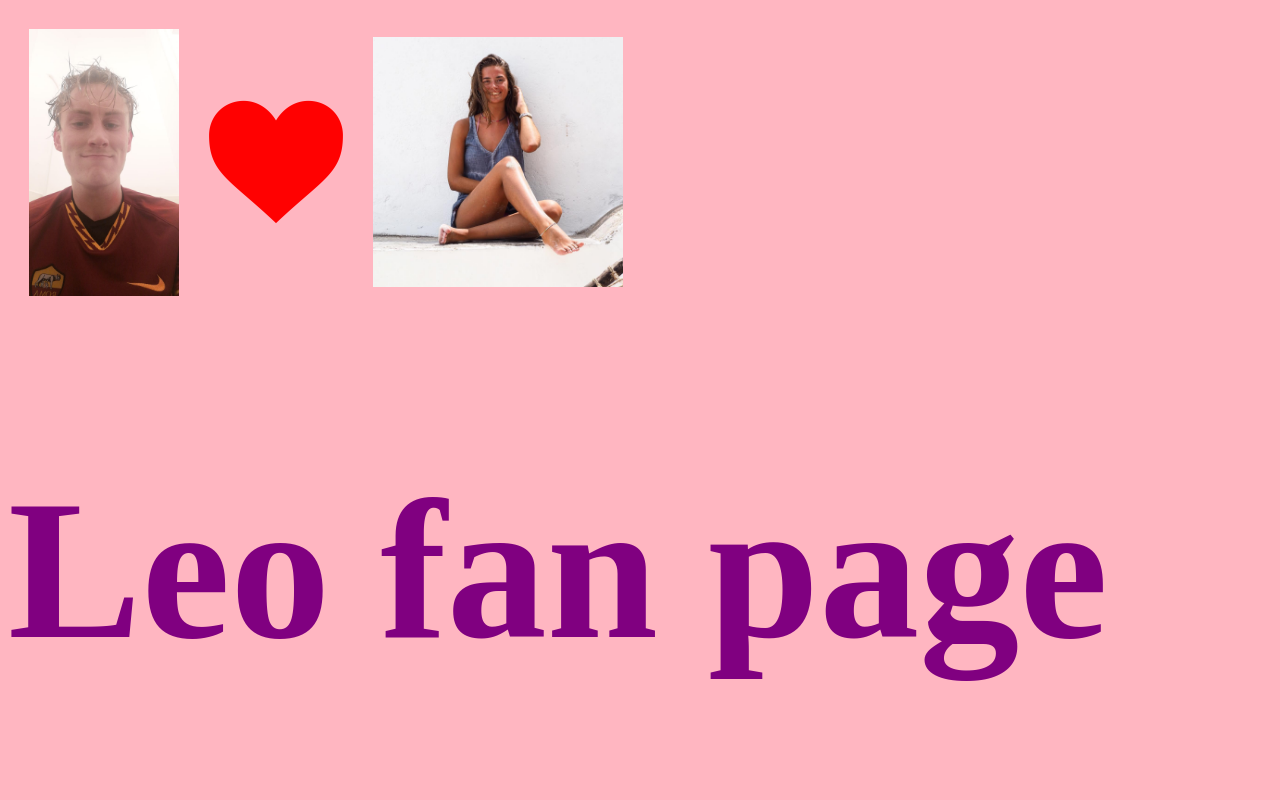
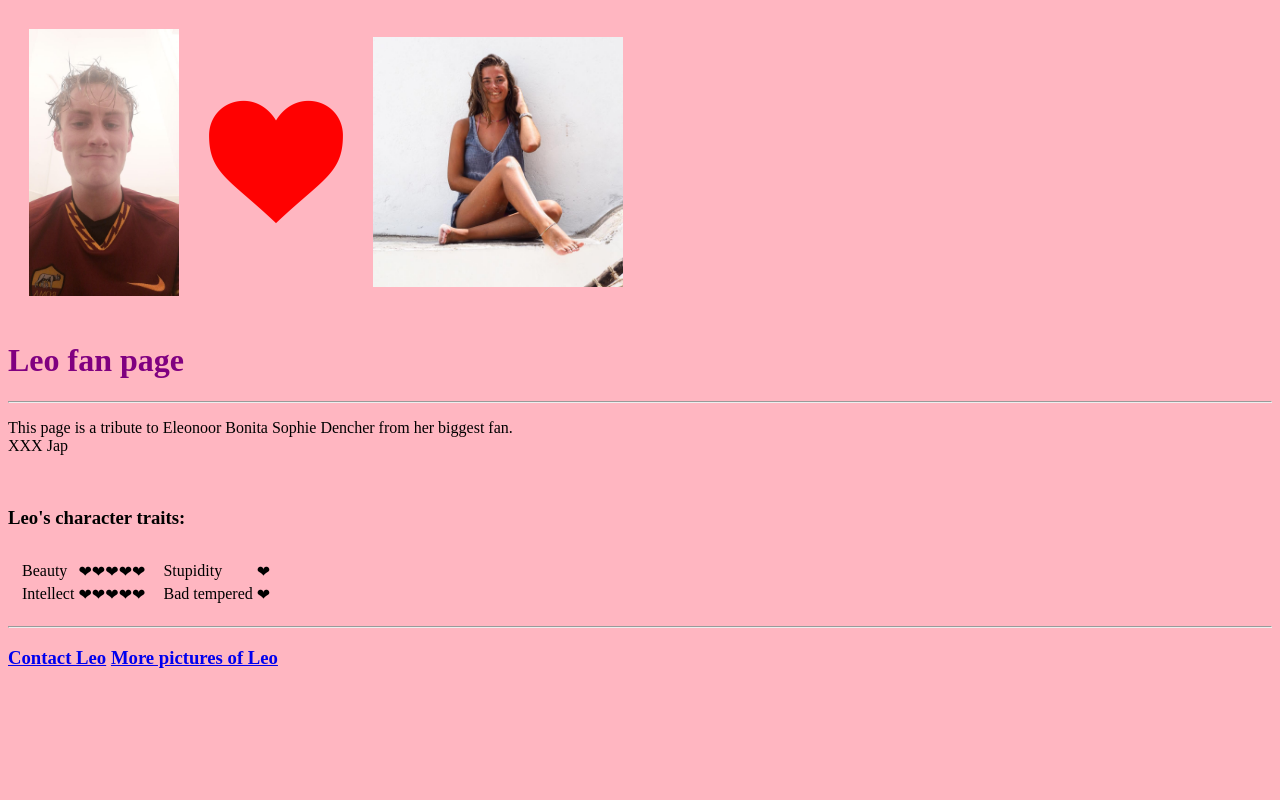
Before and after one commit to JasperAVeen/Site4Leo, a plain HTML site: page index.html in a window 1280 px wide. Shown: the top 800 px of the page. Drawn offline with Linux system fonts and the light colour scheme.

Commit message:
Update styles.css

```diff
--- a/css/styles.css
+++ b/css/styles.css
@@ -4,5 +4,5 @@ body {
 
 h1 {
   color: purple;
-  font-size: 200px;
+  font-size: 75;
 }
```
